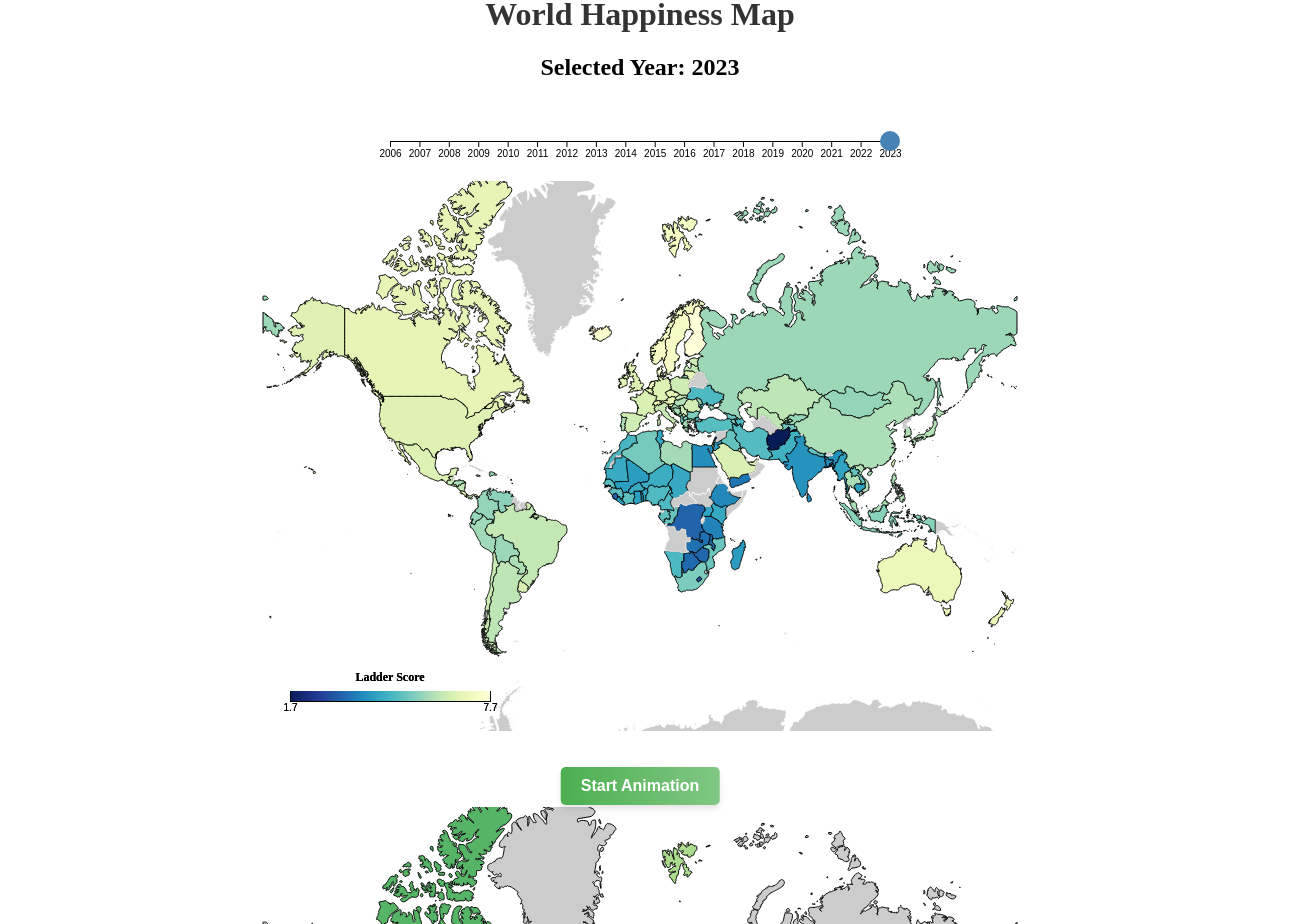
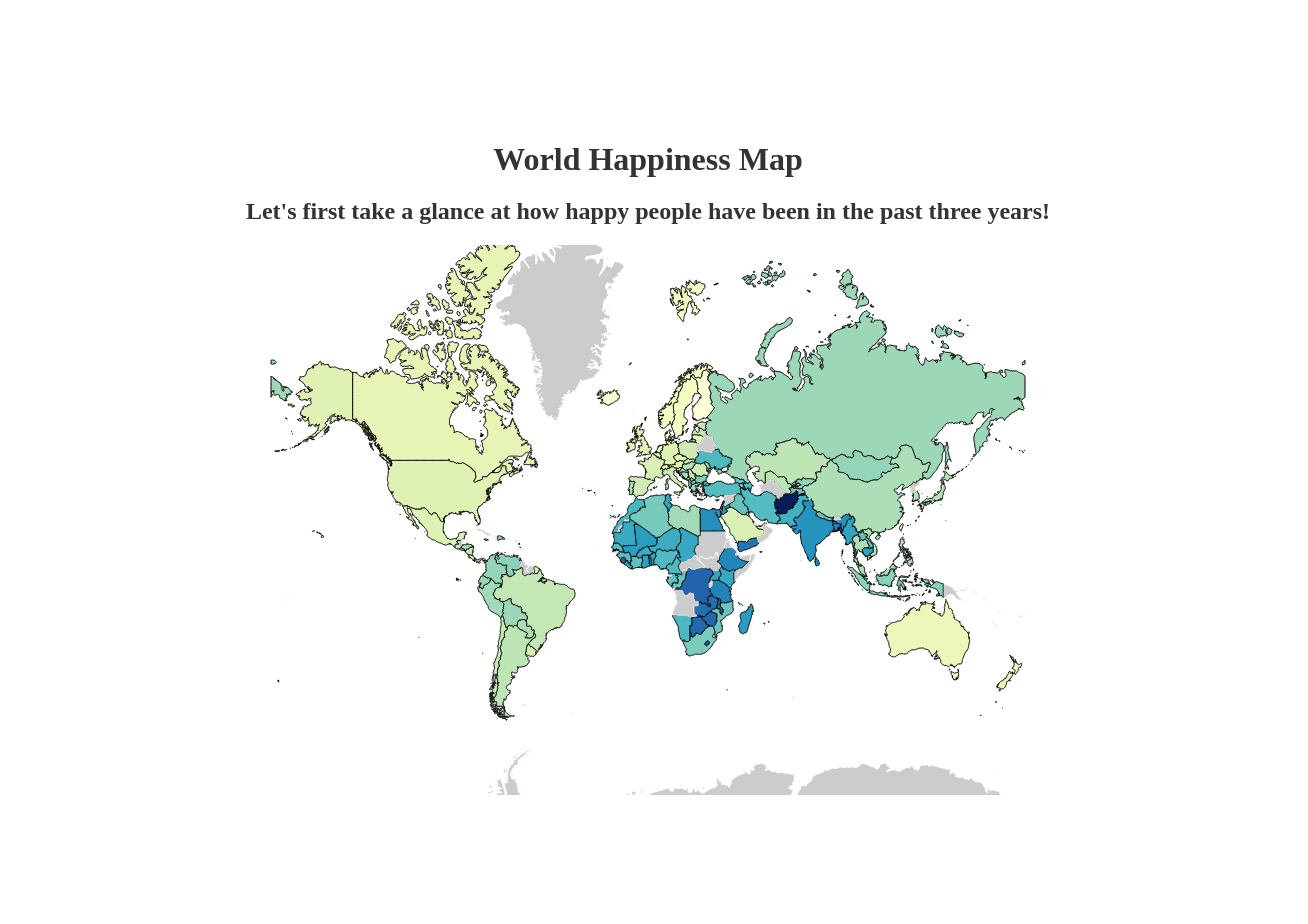
Before and after one commit to Triple3A/WorldHappinessLevel, a React (Vite) app: page / in a window 1280 px wide. Shown: the top 924 px of the page, 1308 px wide, since content can reach past the window. Built offline with nearby package versions, Linux system fonts and the light colour scheme.

Commit message:
Change the first plot and make 10 top countries blink

```diff
--- a/src/App copy.tsx
+++ b/src/App copy.tsx
@@ -1,10 +1,11 @@
 import React, { useEffect, useState } from 'react';
 import * as d3 from 'd3';
 import WorldMap from './components/WorldMap';
+import WorldMapNoTime from './components/WorldMapNoTime';
+import Animation from './components/Animation';
+import BarChart from './components/BarChart';
+import TimeSlider from './components/TimeSlider';
 import { HappinessDataBase } from './types';
-import TimeSlider from './components/TimeSlider';
-import BarChart from './components/BarChart';
-import Animation from './components/Animation';
 
 interface HappinessData extends HappinessDataBase {
   upperwhisker: number;
@@ -18,11 +19,11 @@ interface HappinessWithYear extends HappinessDataBase {
   negativeEffect: number;
 }
 
-
 const App: React.FC = () => {
   const [data, setData] = useState<HappinessData[]>([]);
   const [dataWithYear, setDataWithYear] = useState<HappinessWithYear[]>([]);
   const [year, setYear] = useState(2023); // Default year
+  const [loadError, setLoadError] = useState<string | null>(null);
 
   const handleYearChange = (newYear: number) => {
     setYear(newYear); // Update the state with the selected year
@@ -41,13 +42,14 @@ const App: React.FC = () => {
           lifeExpectency: +d['Explained by: Healthy life expectancy'],
           freedom: +d['Explained by: Freedom to make life choices'],
           generosity: +d['Explained by: Generosity'],
-          corruption:	+d['Explained by: Perceptions of corruption'],
-          dystopia:	+d['Dystopia + residual']
+          corruption: +d['Explained by: Perceptions of corruption'],
+          dystopia: +d['Dystopia + residual'],
         }));
 
-        setData(csvData);
+        setData(csvData as HappinessData[]);
       } catch (error) {
-        console.error('Error loading CSV file:', error);
+        setLoadError('Failed to load happiness level data.');
+        console.error(error);
       }
     };
 
@@ -66,22 +68,35 @@ const App: React.FC = () => {
           lifeExpectency: +d['Healthy life expectancy at birth'],
           freedom: +d['Freedom to make life choices'],
           generosity: +d['Generosity'],
-          corruption:	+d['Perceptions of corruption'],
-          positiveEffect:	+d['Positive affect'],
-          negativeEffect: +d['Negative affect']
+          corruption: +d['Perceptions of corruption'],
+          positiveEffect: +d['Positive affect'],
+          negativeEffect: +d['Negative affect'],
         }));
 
-        setDataWithYear(csvData);
+        setDataWithYear(csvData as HappinessWithYear[]);
       } catch (error) {
-        console.error('Error loading CSV file:', error);
+        setLoadError('Failed to load data for year-specific table.');
+        console.error(error);
       }
     };
 
     loadDataWithYear();
   }, []);
 
+  // Filter data by the selected year
+  const filteredData = dataWithYear.filter(d => d.year === year);
+
   return (
-    <div id="main-container">
+    <div id="main-container" style={{ padding: '20px' }}>
+      <h1>World Happiness Map</h1>
+      <h2>Let's first take a glance at how happy people have been in the past three years!</h2>
+      {loadError ? (
+        <p style={{ color: 'red' }}>{loadError}</p>
+      ) : data.length > 0 ? (
+        <WorldMapNoTime data={data} />
+      ) : (
+        <p>Loading happiness data...</p>
+      )}
       <br/>
       <br/>
       <br/>
@@ -95,64 +110,18 @@ const App: React.FC = () => {
       <br/>
       <br/>
       <br/>
-      <br/>
-      <br/>
-      <br/>
-      <br/>
-      <br/>
-      <br/>
-      <br/>
-      <br/>
-      <br/>
-      <br/>
-      <br/>
-      <br/>
-      <br/>
-      <br/>
-      <br/>
-      <br/>
-      <br/>
-      <br/>
-      <br/>
-      <br/>
-      <br/>
-      <br/>
-      <br/>
-      <br/>
-      <br/>
-      <br/>
-      <br/>
-      <br/>
-      <br/>
-      <br/>
-      <br/>
-      <br/>
-      <br/>
-      <br/>
-      <br/>
-      <br/>
-      <br/>
-      <br/>
-      <br/>
-      <br/>
-      <br/>
-      <br/>
-      <br/>
-      <br/>
-      <br/>
-      <br/>
-      <h1>World Happiness Map</h1>
-      <h2>Selected Year: {year}</h2>
-      <TimeSlider onYearChange={handleYearChange} newYear={year} />
-      {data.length > 0 ? <WorldMap data={data} dataWithYear={dataWithYear} currentYear={year} /> : <p>Loading data...</p>}
-      <br/>
-      <br/>
-      <br/>
-      <br/>
-      {dataWithYear.length > 0 ? <Animation dataWithYear={dataWithYear}/> : <p>Loading data...</p>}
-      <br/>
-      <br/>
-      <BarChart/>
+      {dataWithYear.length > 0 ? (
+        <>
+          <Animation dataWithYear={dataWithYear} />
+          <h2 style={{ marginTop: '20px' }}>Selected Year: {year}</h2>
+          <TimeSlider onYearChange={handleYearChange} newYear={year} />
+          <WorldMap data={data} dataWithYear={filteredData} currentYear={year} />
+        </>
+      ) : (
+        <p>Loading year-specific data...</p>
+      )}
+
+      <BarChart />
     </div>
   );
 };
--- /dev/null
+++ b/src/components/WorldMapNoTime.tsx
@@ -0,0 +1,135 @@
+import React, { useEffect, useRef } from 'react';
+import * as d3 from 'd3';
+import * as topojson from 'topojson-client';
+import { FeatureCollection } from 'geojson';
+import { HappinessDataBase } from '../types';
+
+interface HappinessData extends HappinessDataBase {
+  upperwhisker: number;
+  lowerwhisker: number;
+  dystopia: number;
+}
+
+interface WorldMapProps {
+  data: HappinessData[];
+}
+
+const WorldMapNoTime: React.FC<WorldMapProps> = ({ data }) => {
+  const svgRef = useRef<SVGSVGElement | null>(null);
+
+  useEffect(() => {
+    const svg = d3.select(svgRef.current);
+    const width = 800;
+    const height = 500;
+
+    d3.select(svgRef.current).selectAll('*').remove();
+    d3.select('body').selectAll('.tooltip').remove();
+
+    const projection = d3
+      .geoMercator()
+      .scale(120)
+      .translate([width / 2, height / 1.5]);
+    const path = d3.geoPath().projection(projection);
+
+    d3.json('/countries-50m.json').then((worldData) => {
+      const worldTopo = worldData as any;
+      const countries = (topojson.feature(
+        worldTopo,
+        worldTopo.objects.countries
+      ) as unknown as FeatureCollection).features;
+
+      const colorScale = d3
+        .scaleSequential((t) => d3.interpolateYlGnBu(1 - t))
+        .domain([1.721, 7.741]);
+
+      // Find the top 10 happiest countries
+      const top10Countries = [...data]
+        .sort((a, b) => b.ladderScore - a.ladderScore)
+        .slice(0, 10)
+        .map((d) => d.country);
+
+      // Function to apply continuous blinking
+      const applyBlinking = (selection: d3.Selection<SVGPathElement, any, any, any>) => {
+        selection
+          .transition()
+          .duration(1000)
+          .attr('fill', 'gold') // Blink to gold
+          .transition()
+          .duration(1000)
+          .attr('fill', (d) => {
+            const topoCountryName = (d.properties && d.properties.name) as string;
+            const countryData = data.find((c) => c.country === topoCountryName);
+            return countryData ? colorScale(countryData.ladderScore) : '#ccc'; // Back to original color
+          })
+          .on('end', () => applyBlinking(selection)); // Recursive call for continuous blinking
+      };
+
+      svg
+        .selectAll<SVGPathElement, any>('.country')
+        .data(countries)
+        .join('path')
+        .attr('class', 'country')
+        .attr('d', path as any)
+        .attr('fill', (d) => {
+          const topoCountryName = (d.properties && d.properties.name) as string;
+          const countryData = data.find((c) => c.country === topoCountryName);
+          return countryData ? colorScale(countryData.ladderScore) : '#ccc';
+        })
+        .attr('stroke', (d) => {
+          const topoCountryName = (d.properties && d.properties.name) as string;
+          const countryData = data.find((c) => c.country === topoCountryName);
+          return countryData ? '#000' : '#fff';
+        })
+        .each(function (d) {
+          const topoCountryName = (d.properties && d.properties.name) as string;
+          if (top10Countries.includes(topoCountryName)) {
+            applyBlinking(d3.select(this)); // Apply blinking to the happiest countries
+          }
+        });
+
+      const tooltip = d3
+        .select('body')
+        .append('div')
+        .attr('class', 'tooltip')
+        .style('opacity', 0)
+        .style('position', 'absolute')
+        .style('background', 'white')
+        .style('padding', '8px')
+        .style('border', '1px solid #ccc')
+        .style('border-radius', '4px')
+        .style('pointer-events', 'none');
+
+      svg
+        .selectAll<SVGPathElement, any>('.country')
+        .on('mouseover', (event, d) => {
+          const topoCountryName = (d.properties && d.properties.name) as string;
+          const countryData = data.find((c) => c.country === topoCountryName);
+
+          tooltip
+            .html(
+              countryData
+                ? `<strong>${countryData.country}</strong><br>Ladder score: ${countryData.ladderScore}`
+                : `<strong>${topoCountryName}</strong><br>No data`
+            )
+            .style('display', 'block')
+            .style('opacity', 1);
+        })
+        .on('mousemove', (event) => {
+          tooltip
+            .style('left', `${event.pageX + 10}px`)
+            .style('top', `${event.pageY + 10}px`);
+        })
+        .on('mouseout', () => {
+          tooltip.style('opacity', 0).style('display', 'none');
+        });
+    });
+  }, [data]);
+
+  return (
+    <div>
+      <svg ref={svgRef} width={800} height={550}></svg>
+    </div>
+  );
+};
+
+export default WorldMapNoTime;
--- a/src/css/style.css
+++ b/src/css/style.css
@@ -1,45 +1,21 @@
+
 body {
-  margin: 0;
+  margin-top: 100px;
   display: flex;
   justify-content: center;
-  align-items: center;
-  height: 100vh; /* Full viewport height */
+  height: 100vw; /* Full viewport height */
   width: 100vw; /* Full viewport width */
 }
 
 #main-container {
-  text-align: center; /* Center text inside the container */
+  text-align: center;
+  height: 100vw; /* Full viewport height */
+  width: 100vw; /* Full viewport width */
+  margin-bottom: 1000px;
 }
 
-h1 {
-  color: #333333
-/* Add space between the title and the map */
+
+h1, h2 {
+  color: #333333;
+  margin-bottom: 20px; /* Space between the title and the map */
 }
-
-.animation-toggle-btn {
-  position: absolute;
-  top: -40px; /* Adjust to move the button above the map */
-  left: 50%;
-  transform: translateX(-50%);
-  padding: 10px 20px;
-  font-size: 16px;
-  font-weight: bold;
-  color: #fff;
-  background: linear-gradient(90deg, #4caf50, #81c784);
-  border: none;
-  border-radius: 5px;
-  box-shadow: 0px 4px 6px rgba(0, 0, 0, 0.1);
-  cursor: pointer;
-  transition: all 0.3s ease;
-}
-
-.animation-toggle-btn:hover {
-  background: linear-gradient(90deg, #388e3c, #66bb6a);
-  box-shadow: 0px 6px 8px rgba(0, 0, 0, 0.15);
-}
-
-.animation-toggle-btn:active {
-  transform: translateX(-50%) scale(0.98);
-  background: linear-gradient(90deg, #1b5e20, #43a047);
-  box-shadow: 0px 2px 4px rgba(0, 0, 0, 0.1);
-}
```
Also changed, not shown: 1 other file (tests, documents, lock files or other folders).
